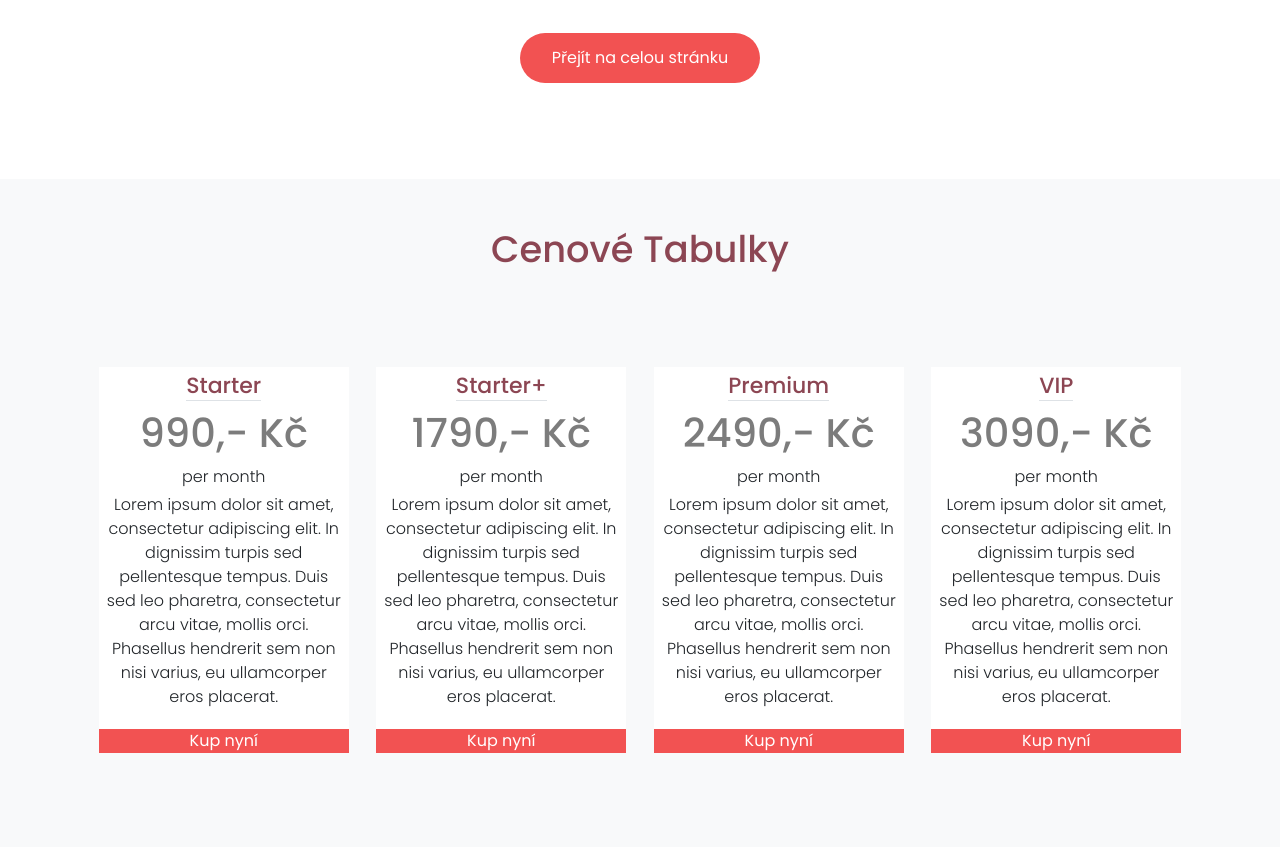
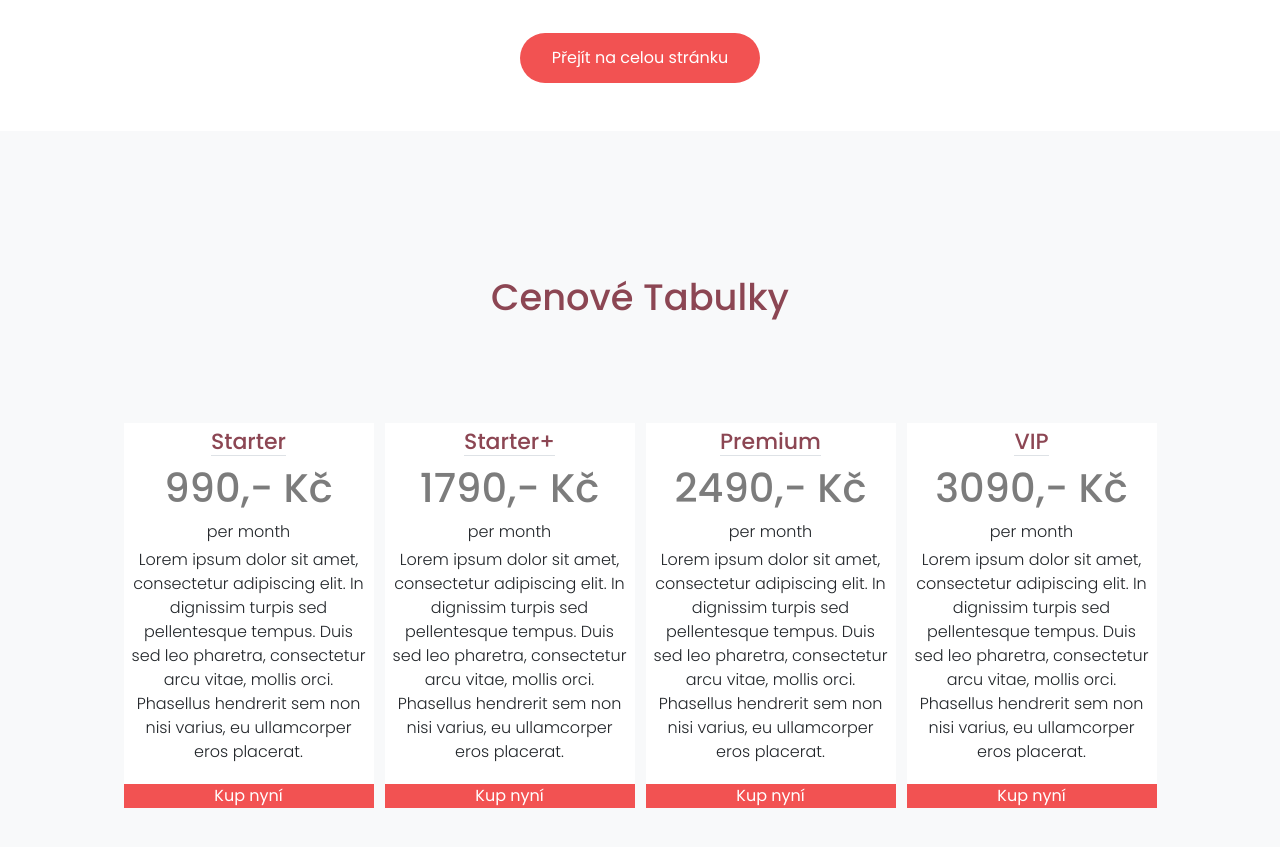
Before and after one commit to AngeloAlfanoc/ZvireciDetektiv, a plain HTML site: page index.html in a window 1280 px wide. Shown: the part 3520-4367 px from the top of the page. Drawn offline with nearby package versions, Linux system fonts and the light colour scheme.

Commit message:
latest css tweaks

```diff
--- a/assets/css/style.scss
+++ b/assets/css/style.scss
@@ -85,6 +85,9 @@ $accent-color:#8C4653;
 
         }
 
+    }
+    #Contact {
+        display:none;
     }
 }
 
@@ -426,8 +429,8 @@ body {
 
 
 #premium_plans {
-    height: 700px;
-
+    height: 80vh;
+    width:100vw;
     .plan_wrapper {
         display: flex;
         flex-direction: row;
--- a/index.html
+++ b/index.html
@@ -34,7 +34,7 @@
                 <div class="brand">
                     <a href="#"><span class="accent">Zvireci</span><span class="primary">Detektiv</span></a>
                 </div>
-                <button class="navbar-toggler" type="button" data-toggle="collapse" data-target="#navbarNav" aria-controls="navbarNav" aria-expanded="false" aria-label="Toggle navigation">
+                <button class="navbar-toggler border-0 w-25" type="button" data-toggle="collapse" data-target="#navbarNav" aria-controls="navbarNav" aria-expanded="false" aria-label="Toggle navigation">
                   <span class="navbar-toggler-icon"></span>
                 </button>
                 <div class="collapse navbar-collapse" id="navbarNav">
@@ -326,12 +326,12 @@
 
         </section>
 
-        <section id="premium_plans"  class="bg-light">
-            <div class="container">
+        <section id="premium_plans"  class="bg-light h-100">
+            <div class="container p-5">
 
                 <h2 class="text-center my-5 py-5">Cenové Tabulky</h2>
                 <div class="plan_wrapper">
-                <div class="plan_container">
+                <div class="plan_container my-2">
                     <div><h5 class="text-center border-bottom">Starter</h5></div>
                     <div class="d-flex flex-column justify-content-center align-items-center">
                         <h4 class="text-center">990,- Kč</h4>
@@ -340,7 +340,7 @@
                     <div class="p-1"><p class="text-center">Lorem ipsum dolor sit amet, consectetur adipiscing elit. In dignissim turpis sed pellentesque tempus. Duis sed leo pharetra, consectetur arcu vitae, mollis orci. Phasellus hendrerit sem non nisi varius, eu ullamcorper eros placerat.</p></div>
                     <button class="w-100">Kup nyní</button>
                 </div>
-                <div class="plan_container">
+                <div class="plan_container  my-2">
                         <div><h5 class="text-center border-bottom">Starter+</h5></div>
                         <div class="d-flex flex-column justify-content-center align-items-center">
                             <h4 class="text-center">1790,- Kč</h4>
@@ -349,7 +349,7 @@
                         <div class="p-1"><p class="text-center">Lorem ipsum dolor sit amet, consectetur adipiscing elit. In dignissim turpis sed pellentesque tempus. Duis sed leo pharetra, consectetur arcu vitae, mollis orci. Phasellus hendrerit sem non nisi varius, eu ullamcorper eros placerat.</p></div>
                         <button class="w-100">Kup nyní</button>
                     </div>
-                    <div class="plan_container">
+                    <div class="plan_container  my-2">
                             <div><h5 class="text-center border-bottom">Premium</h5></div>
                             <div class="d-flex flex-column justify-content-center align-items-center">
                                 <h4 class="text-center">2490,- Kč</h4>
@@ -358,7 +358,7 @@
                             <div class="p-1"><p class="text-center">Lorem ipsum dolor sit amet, consectetur adipiscing elit. In dignissim turpis sed pellentesque tempus. Duis sed leo pharetra, consectetur arcu vitae, mollis orci. Phasellus hendrerit sem non nisi varius, eu ullamcorper eros placerat.</p></div>
                             <button class="w-100">Kup nyní</button>
                         </div>
-                        <div class="plan_container">
+                        <div class="plan_container  my-2">
                                 <div><h5 class="text-center border-bottom">VIP</h5></div>
                                 <div class="d-flex flex-column justify-content-center align-items-center">
                                     <h4 class="text-center">3090,- Kč</h4>
```
Also changed, not shown: assets/css/style.css, 1 other file.
